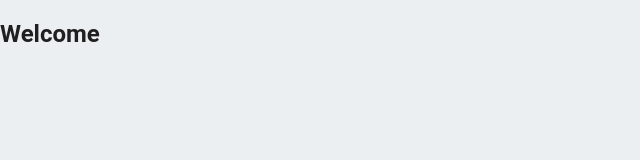
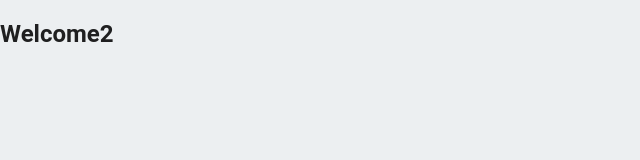
Before and after one commit to 11kb/racuni, a plain HTML site: page public/index.html in a window 1280 px wide. Shown: the full height of the page, 0-640 px from the left. Drawn offline with Linux system fonts and the light colour scheme; some packages are replaced by stand-ins of ours.

Commit message:
Update index.html

```diff
--- a/public/index.html
+++ b/public/index.html
@@ -40,7 +40,7 @@
   </head>
   <body>
 
-      <h2>Welcome</h2>
+      <h2>Welcome2</h2>
 
 
     <script>
```
